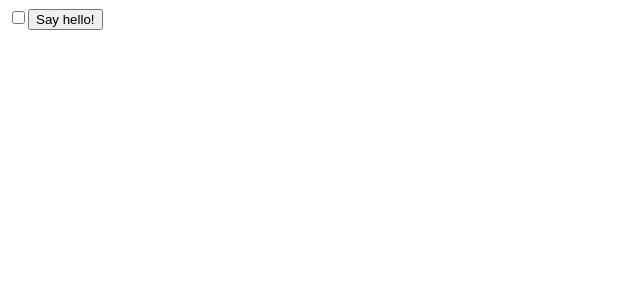
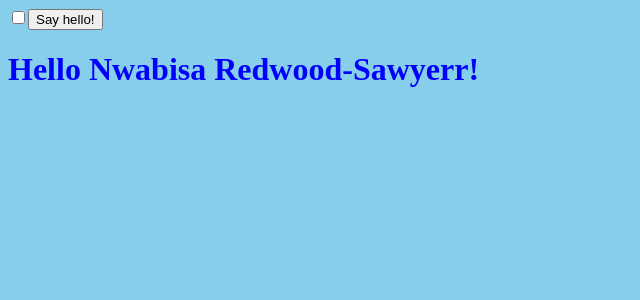
Before and after one commit to nwabimady/react-course, a React (Create React App) app: page / in a window 1280 px wide. Shown: the top 300 px of the page, without its empty margins (0-640 px from the left). Built offline with nearby package versions, Linux system fonts and the light colour scheme; the HTML template or start-up script is replaced by a standard one.

Commit message:
Adding styles: Style overwrite over class technique

```diff
--- a/src/App.jsx
+++ b/src/App.jsx
@@ -1,6 +1,8 @@
 import React from "react";
 import { HelloCheckbox } from "./components/hello-checkbox";
 import { HelloButton } from "./components/hello-button";
+import { HelloWorld } from "./components/hello-world";
+import "./components/global.css";
 
 export function App() {
   const person = { name: "Nwabisa", surname: "Redwood-Sawyerr" };
@@ -8,6 +10,7 @@ export function App() {
       <>
         <HelloCheckbox person={person} />
         <HelloButton person={person} />
+        <HelloWorld person={person} />
       </>
     );
 }
--- /dev/null
+++ b/src/components/global.css
@@ -0,0 +1,3 @@
+body {
+    background-color: skyblue;
+}
--- a/src/components/hello-world.jsx
+++ b/src/components/hello-world.jsx
@@ -1,7 +1,14 @@
+import "./styles.css";
+
 export function HelloWorld({ person }) {
-    const { name, surname } = person;
+
+  const style = {
+    color: "blue",
+  };
+
+  const { name, surname } = person;
     return (
-      <h1>
+      <h1 style={style} className="hello-world">
         Hello {name} {surname}!
       </h1>
     );
--- /dev/null
+++ b/src/components/styles.css
@@ -0,0 +1,4 @@
+.hello-world {
+    color: red;
+    font: Roboto;
+}
```
